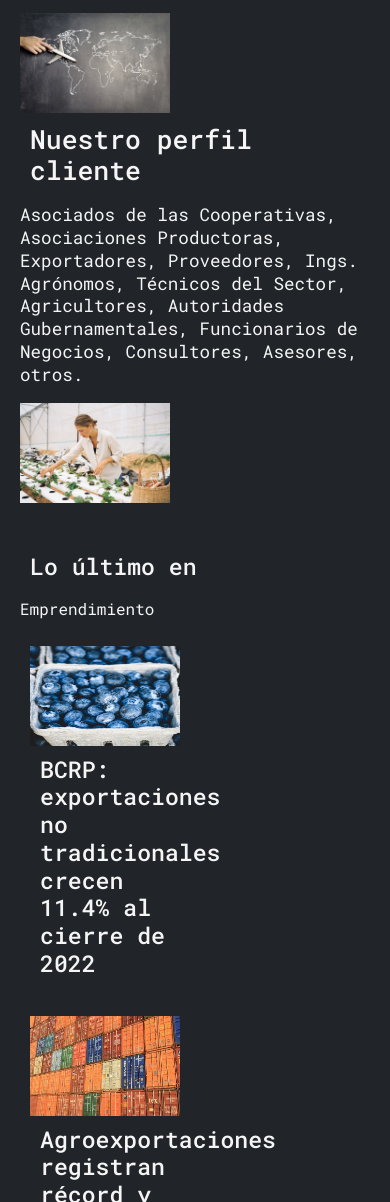
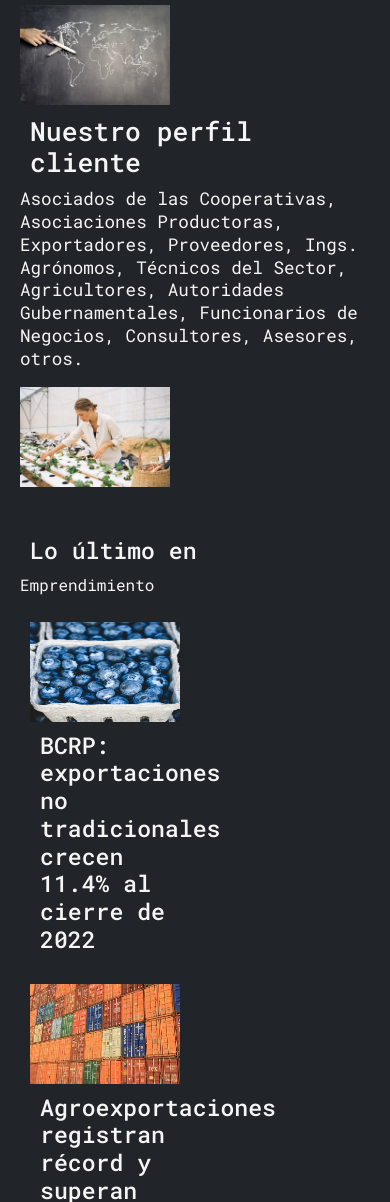
Before and after one commit to Raiclaussen/Vlledesanta, a plain HTML site: page pages/nosotros.html in a window 390 px wide. Shown: the part 798-2000 px from the top of the page. Drawn offline with nearby package versions, Linux system fonts and the light colour scheme.

Commit message:
cambiando estilos

```diff
--- a/css/style.css
+++ b/css/style.css
@@ -111,7 +111,7 @@ img{
 
 
 h2{
-    padding: 10px;
+    margin: 10px;
     font-size: 1.5em;
 }
 
@@ -173,7 +173,7 @@ article{
         display: inline-block;
     }
     aside #related-section .related{
-        padding: 10px;
+        margin: 10px;
         display: inline-block;
         vertical-align: top;
         padding-right: 1px;
@@ -181,7 +181,7 @@ article{
     }
 
     .title-nosotros{
-        padding: 10px;
+        margin: 10px;
     }
 
     #main-section{
```
